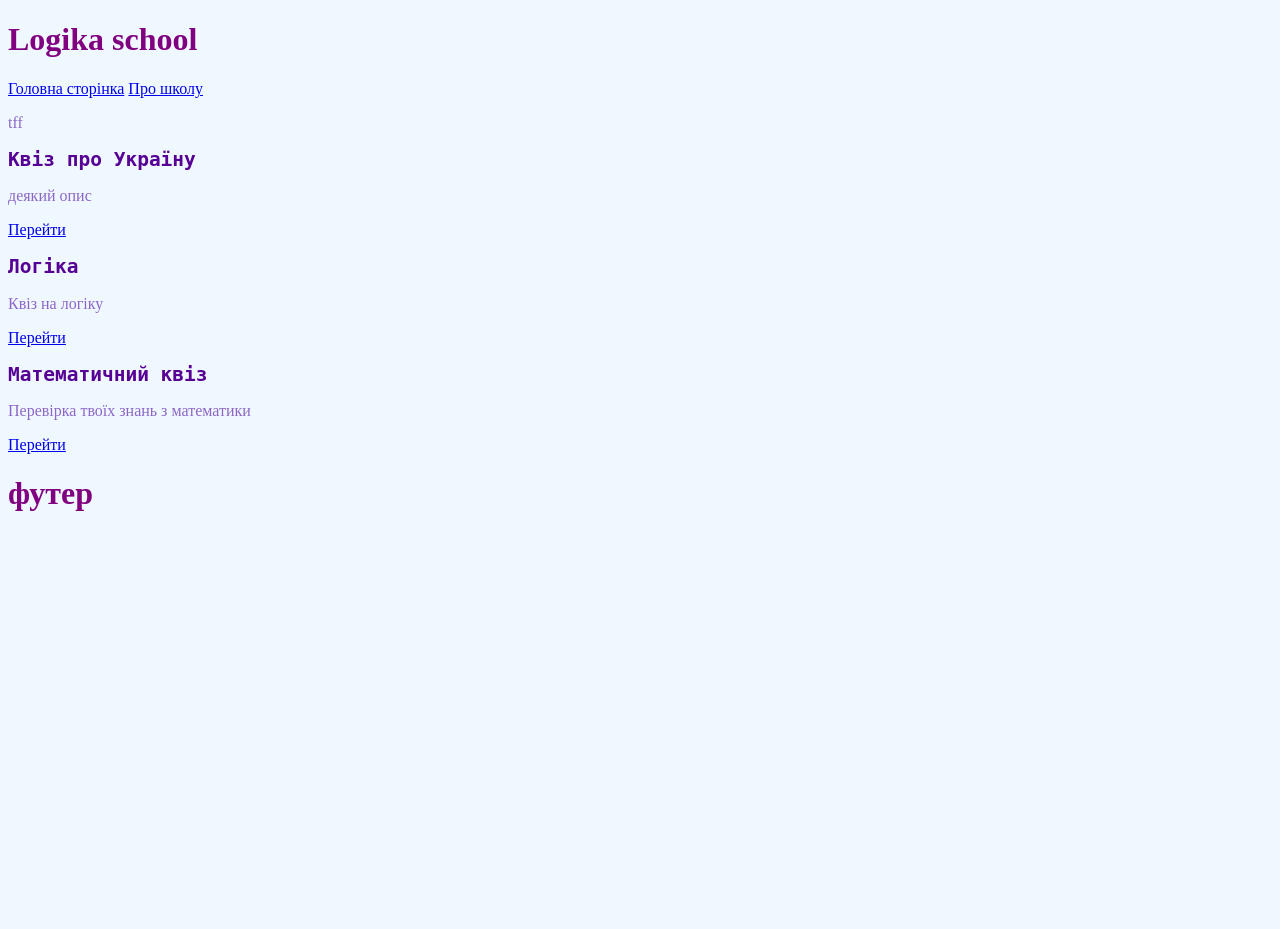
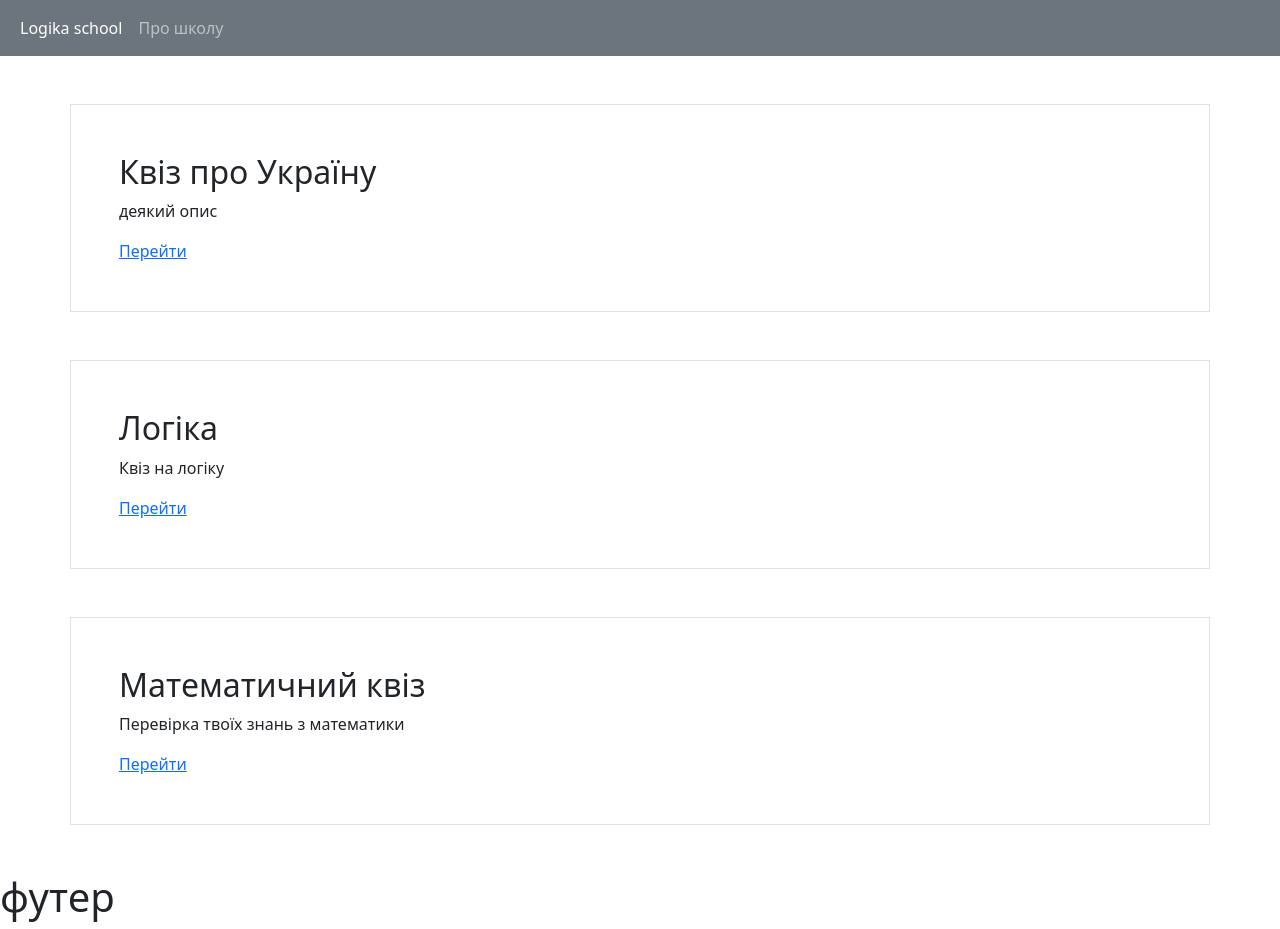
Before and after one commit to olenapolianska/KAHOOT, a Flask app: page / in a window 1280 px wide. Before the commit the page ends 511 px from the top, so only its background shows below. Run offline with Flask 3, Linux system fonts and the light colour scheme; data comes from the database, SQL or seed files in the repository.

Commit message:
last_less

```diff
--- a/run_server.py
+++ b/run_server.py
@@ -45,6 +45,7 @@ def answer_func(quiz_id):
 
 @app.route("/quiz/<int:quiz_id>/result")
 def result(quiz_id):
+
     return "РЕЗУЛЬТАТ"
 
 app.run()
--- a/templates/base.html
+++ b/templates/base.html
@@ -3,13 +3,22 @@
 <head>
     <meta charset="UTF-8">
     <title>Title</title>
-    <link rel="stylesheet" href="{{ url_for('static', filename='style.css')}}">
+    <link href="https://cdn.jsdelivr.net/npm/bootstrap@5.3.3/dist/css/bootstrap.min.css" rel="stylesheet">
+    <script src="https://cdn.jsdelivr.net/npm/bootstrap@5.3.3/dist/js/bootstrap.bundle.min.js"></script>
 </head>
 <body>
-<h1> <b>Logika school</b> </h1>
-<nav>
-    <a href="/"> Головна сторінка</a>
-    <a href="/about_school"> Про школу </a>
+
+<nav class="navbar navbar-expand-sm bg-secondary navbar-dark">
+    <div class="container-fluid">
+      <ul class="navbar-nav">
+        <li class="nav-item">
+          <a class="nav-link active" href="/"> Logika school</a>
+        </li>
+        <li class="nav-item">
+          <a class="nav-link" href="/about_school"> Про школу </a>
+        </li>
+      </ul>
+    </div>
 </nav>
 
 
--- a/templates/index.html
+++ b/templates/index.html
@@ -1,11 +1,13 @@
 {% extends "base.html" %}
 
 {% block content %}
-<p > tff  </p>
+
 
 {% for quiz in quizzes %}
+<div class="container p-5 my-5 border">
     <h2>{{ quiz[1] }}</h2>
     <p>{{ quiz[2] }}</p>
     <a href="/quiz/{{quiz[0]}}">Перейти</a>
+</div>
 {% endfor %}
 {% endblock %}
--- a/templates/question.html
+++ b/templates/question.html
@@ -1,11 +1,11 @@
 {% extends "base.html" %}
 
 {% block content %}
-<p > Запитання  </p>
-<p>{{question[2]}}</p>
+<p class="h2"> Запитання  </p>
+<p class="h4">{{question[2]}}</p>
 <form method="post" action="{{url_for('answer_func', quiz_id=quiz_id)}}">
     {% for option in options %}
-    <div>
+    <div class="container p-5 my-5 border">
     <input id="option_{{loop.index}}" type="radio" name="answer" value={{"option[3]"}}/>
     <label for="option_{{loop.index}}">{{option[1]}}</label>
     </div>
```
